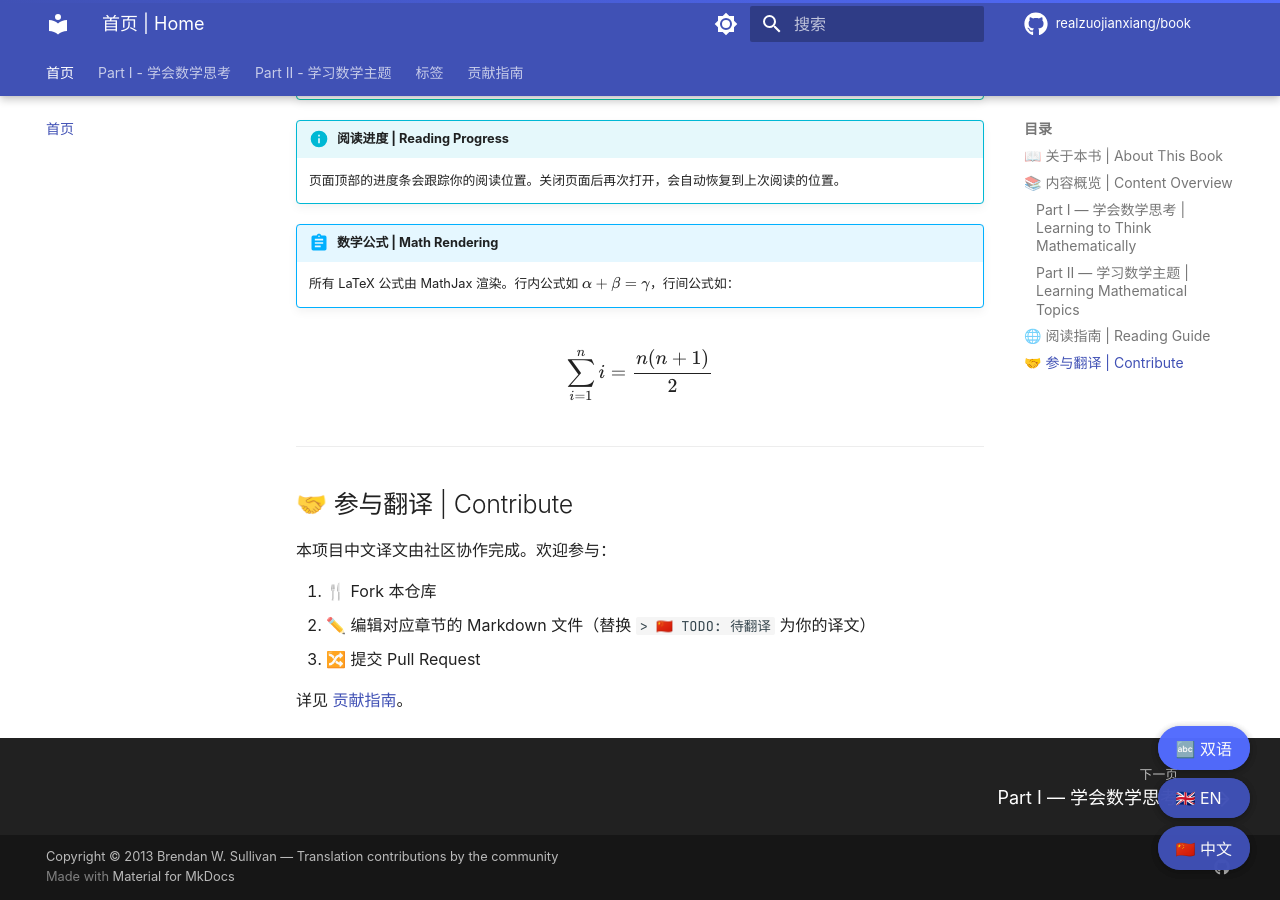
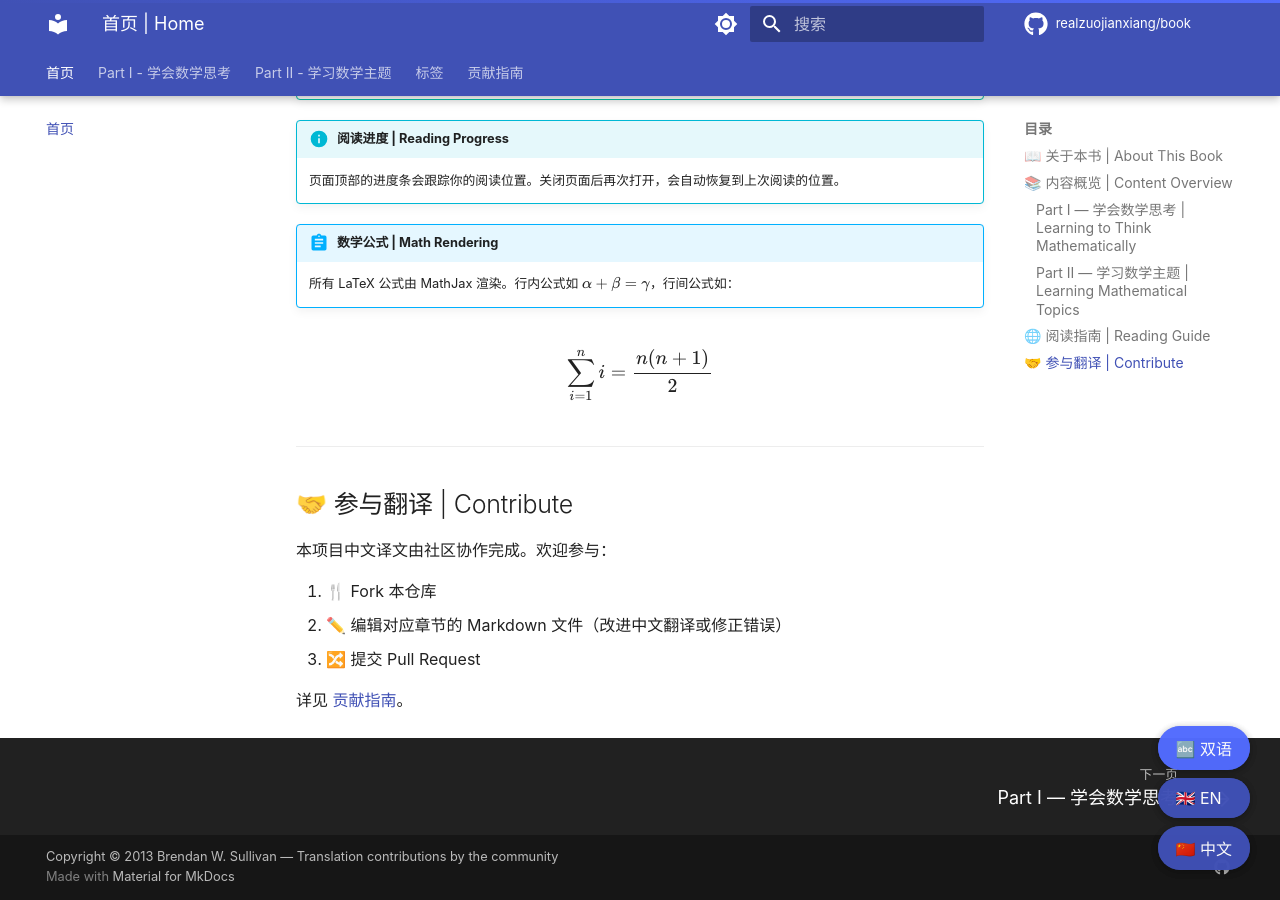
Before and after one commit to realzuojianxiang/book, an MkDocs documentation site: the page built from docs/index.md, in a window 1280 px wide and 900 px high, scrolled down 1909 px. Built offline with MkDocs 1.6.1 and Material for MkDocs 9.7.7, drawn with Linux system fonts in a browser that asks for light colours; some web fonts are replaced; comment, search, counter and statistics services are not loaded.

Commit message:
docs: update contribute section - all translations complete

```diff
--- a/docs/index.md
+++ b/docs/index.md
@@ -87,7 +87,7 @@ $$
 本项目中文译文由社区协作完成。欢迎参与：
 
 1. 🍴 Fork 本仓库
-2. ✏️ 编辑对应章节的 Markdown 文件（替换 `> 🇨🇳 TODO: 待翻译` 为你的译文）
+2. ✏️ 编辑对应章节的 Markdown 文件（改进中文翻译或修正错误）
 3. 🔀 提交 Pull Request
 
 详见 [贡献指南](contribute.md)。
```
